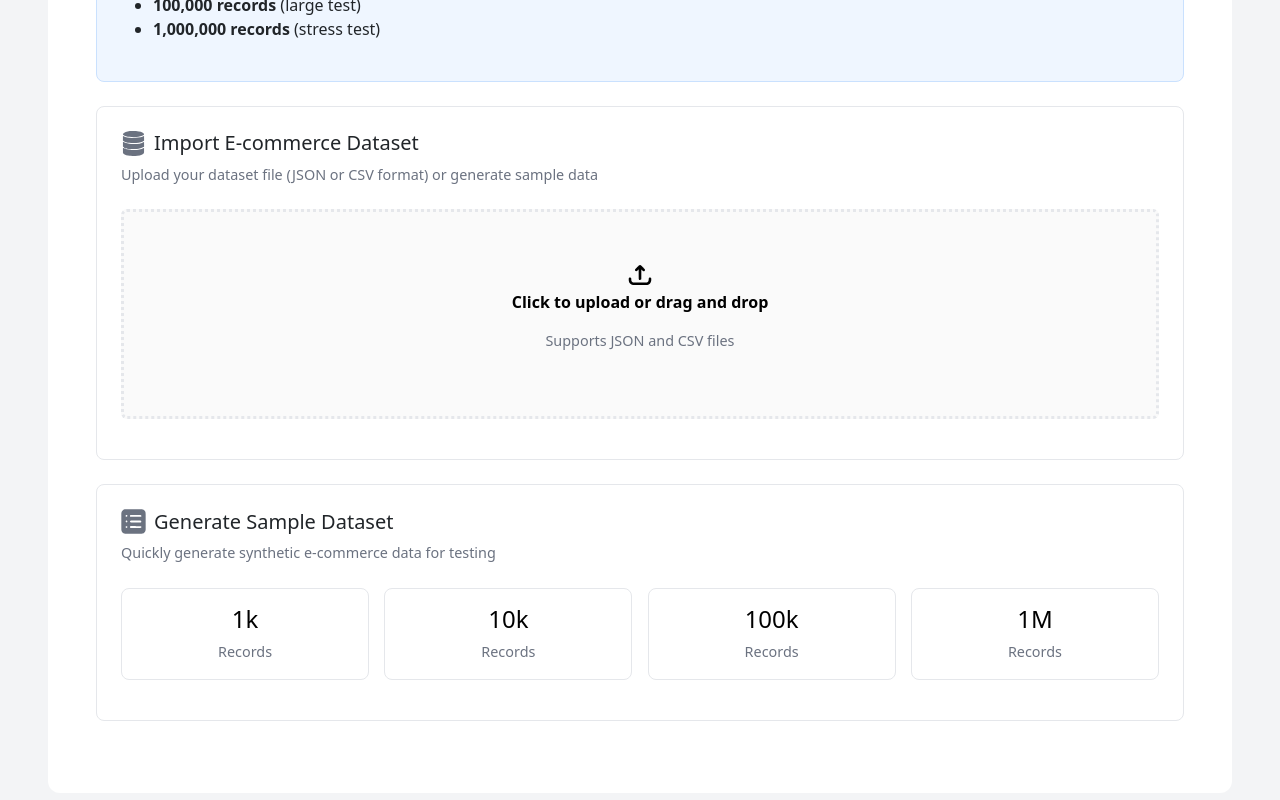
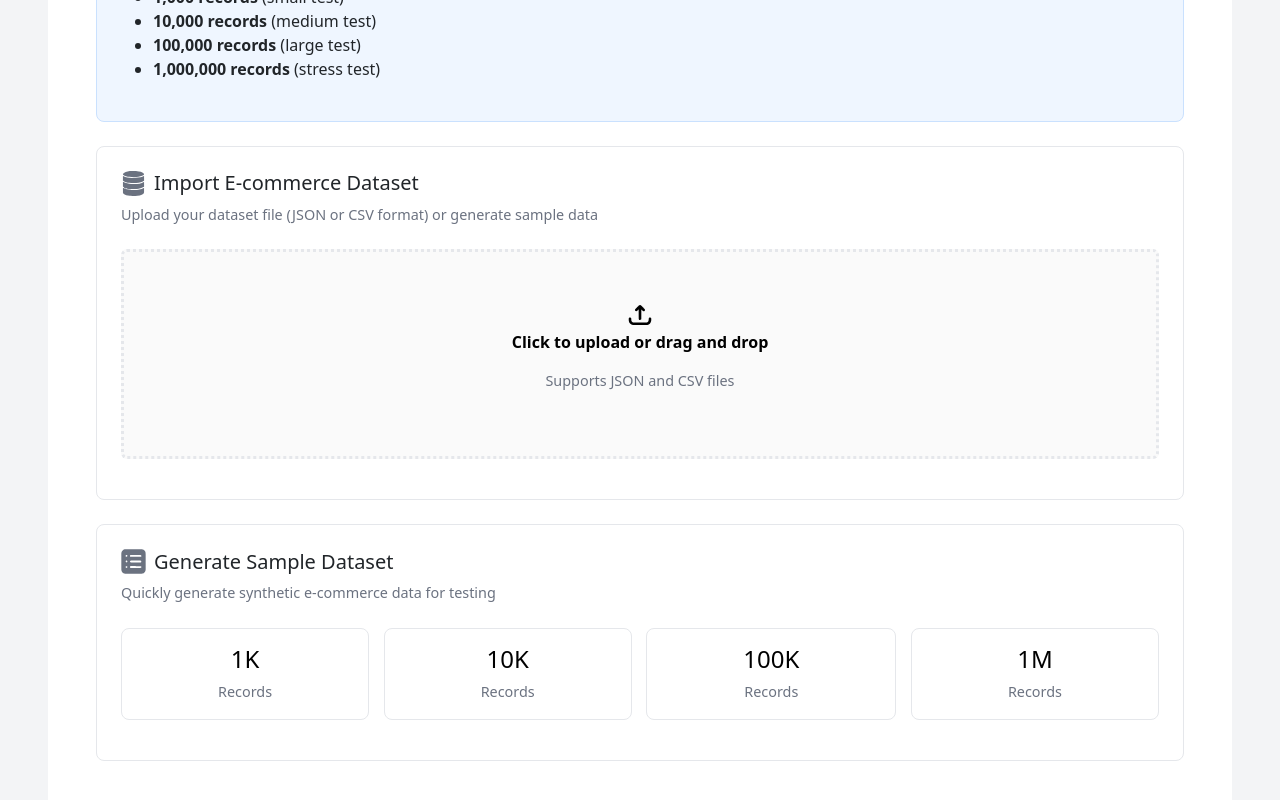
Before and after one commit to AndriQuinn/performance-profiler-web-app, a React (Vite) app: page / in a window 1280 px wide. Shown: the part 526-1326 px from the top of the page. Built offline with nearby package versions, Linux system fonts and the light colour scheme.

Commit message:
FIx isssue & Refactor

```diff
--- a/src/App.css
+++ b/src/App.css
@@ -91,11 +91,13 @@
   border: 1px solid var(--gray-border) !important;
   border-radius: 8px !important;
   padding: 0rem 3rem !important;
-  transition: border 0.3s ease, color 0.3s ease !important;
+  transition: border 0.3s ease,
+              background-color 0.3s ease !important;
 }
 
 .button-default:hover {
   border: 1px solid #0d6efd !important;
+  background-color: var(--blue) !important;
 }
 
 .yellow-bg {
--- /dev/null
+++ b/src/context/DataProvider.jsx
@@ -0,0 +1,57 @@
+import { useState,useRef, useEffect } from 'react';
+import { useGenerateTable } from '../hooks/useGenerateTable';
+import { DataContext } from './DataContext'
+
+export function DataProvider({ children }) {
+
+    // -- Worker reference --
+    const workerRef = useRef(null)
+    const tableWorkerRef = useRef(null)
+
+    // -- State --
+    const [ metrics, setMetrics ] = useState(null)
+    const [ datasetTable, setDatasetTable ] = useState(null)
+    const [ datasetArr, setDatasetArr ] = useState(null)
+    const [ benchmarkResult, setBenchmarkResult ] = useState(null)
+    let size = null
+
+    // Create worker once the app starts
+    useEffect(() => {
+        workerRef.current = new Worker(new URL('../workers/worker.js', import.meta.url), { type: 'module' });
+        tableWorkerRef.current = new Worker(new URL('../workers/tableWorker.js', import.meta.url), { type: 'module' });
+
+        // -- Worker Receiver --
+        workerRef.current.onmessage = (e) => {
+        const { type, newResult, newMetrics, newDatasetArr } = e.data;
+
+            if (type === 'GENERATED') setDatasetArr(newDatasetArr);
+            if (type === 'BENCHMARK_RESULT') {
+            setBenchmarkResult(newResult)};
+            setMetrics(newMetrics)
+            }
+
+        // -- Table Worker Receiver --
+        tableWorkerRef.current.onmessage = (e) => {
+        const { type, newDatasetTable } = e.data
+        if (type === 'NEW_TABLE') setDatasetTable(newDatasetTable)
+        }
+
+        // Clean up
+        return  () => {
+        workerRef.current.terminate()
+        tableWorkerRef.current.terminate()
+        }
+
+    },[])
+
+  return (
+    <DataContext.Provider value={{
+      workerRef, tableWorkerRef,
+      metrics, setMetrics,
+      datasetArr, datasetTable,
+      benchmarkResult, setBenchmarkResult
+      }}>
+      {children}
+    </DataContext.Provider>
+  );
+}
--- a/src/hooks/useBenchmark.js
+++ b/src/hooks/useBenchmark.js
@@ -2,12 +2,12 @@ import { DataContext } from '../context/DataContext'
 import { useContext } from 'react';
 
 export function useBenchmark() {
-//   const navigate = useNavigate()
+
   const { workerRef, benchmarkResult } = useContext(DataContext);
 
+  // Send worker
   const runBenchmark = (attempts, hybridSearch ) => {
     workerRef.current.postMessage({type: 'RUN_BENCHMARK', payload: { attempts, hybridSearch }})
-    // navigate("/viewResults")
   }
 
   return { runBenchmark,  benchmarkResult }
--- a/src/hooks/useGenerate.js
+++ b/src/hooks/useGenerate.js
@@ -6,7 +6,7 @@ export function useGenerate() {
 
   const generate = (size) => {
     // Send worker
-    workerRef.current.postMessage({type: 'GENERATE', payload: {size}})
+    workerRef.current.postMessage({ type: 'GENERATE', payload: {size} })
     sessionStorage.setItem("size",size)
   }
 
--- a/src/main.jsx
+++ b/src/main.jsx
@@ -3,7 +3,7 @@ import { createRoot } from 'react-dom/client'
 import './index.css'
 import App from './App.jsx'
 import 'bootstrap/dist/css/bootstrap.min.css';
-import { DataProvider } from './context/DataContext';
+import { DataProvider } from './context/DataProvider.jsx';
 
 createRoot(document.getElementById('root')).render(
   <StrictMode>
--- a/src/pages/Home.jsx
+++ b/src/pages/Home.jsx
@@ -71,7 +71,7 @@ const InstructionSection = () => {
                     <li> Upload your own dataset (CSV or JSON) </li>
                     <li> Generate a sample dataset automatically </li>
                 </ul>
-                {/* <p> Each dataset record should contain the following fields: <b> SKU, Name, Category, Price, Stock </b> </p> */}
+                <p> Each dataset record should contain the following fields: <b> SKU, Name, Category, Price, Stock </b> </p>
                 <p> Recommended dataset sizes: </p>
                 <ul>
                     <li> <b> 1,000 records </b> (small test) </li>
@@ -143,14 +143,12 @@ const ImportDatasetSection = () => {
     )
 }
 
-const SampleDataSection = ( {
-    navigate,
-} ) => {
+const SampleDataSection = ({ navigate }) => {
     const { datasetArr, generate } = useGenerate() // Data context
-    const [loading, setLoading] = useState(null); // Loading state
+    const [isLoading, setLoading] = useState(null); // Loading state
 
     // Generate data handler
-    const handleGenerateDate = (size) => {
+    const handleGenerateData = (size) => {
         setLoading(size)
         generate(size)
     }
@@ -173,10 +171,42 @@ const SampleDataSection = ( {
                         <p className='my-2 second-font-color'> Quickly generate synthetic e-commerce data for testing </p>
                     </div>
                     <div  className='d-flex flex-column flex-lg-row justify-content-between align-items-center my-3'>
+                        <GenerateDataButton
+                            label={"1K"}
+                            handleGenerateData={handleGenerateData}
+                            size={1e3}
+                            isLoading={isLoading}
+                        />
+                        <GenerateDataButton
+                            label={"10K"}
+                            handleGenerateData={handleGenerateData}
+                            size={1e4}
+                            isLoading={isLoading}
+                        />
+                        <GenerateDataButton
+                            label={"100K"}
+                            handleGenerateData={handleGenerateData}
+                            size={1e5}
+                            isLoading={isLoading}
+                        />
+                        <GenerateDataButton
+                            label={"1M"}
+                            handleGenerateData={handleGenerateData}
+                            size={1e6}
+                            isLoading={isLoading}
+                        />
+                    </div>
+                </div>
+            </Container>
+        </>
+    )
+}
 
-                        {/* Generate Data Buttons */}
-                        <Button disabled={loading !== null} className='d-flex justify-content-center button-default' onClick={ () => handleGenerateDate(1e3) }>
-                            {loading === 1e3 ? (
+const GenerateDataButton = ({ label, handleGenerateData, size, isLoading }) => {
+    return(<>
+        <Button disabled={isLoading !== null} className='d-flex justify-content-center button-default' onClick={ () => handleGenerateData(size) }>
+            {isLoading === size?
+            (
                 <div className='py-4 d-flex flex-column justify-content-center align-items-center px-5'>
                     <Spinner
                     as="span"
@@ -185,73 +215,17 @@ const SampleDataSection = ( {
                     role="status"
                     aria-hidden="true"
                 />
-                            </div>)
+                </div>
+            )
             : (
                 <div className='py-3 d-flex flex-column justify-content-center align-items-center px-5'>
-                                    <h4 className='mb-2'>1k </h4>
+                    <h4 className='mb-2'>{label} </h4>
                     <p className='my-0 second-font-color'> Records </p>
                 </div>
                 )}
         </Button>
-                        <Button disabled={loading !== null} className='d-flex justify-content-center button-default' onClick={ () => handleGenerateDate(1e4) }>
-                            {loading === 1e4 ? (
-                                <div className='py-4 d-flex flex-column justify-content-center align-items-center px-5'>
-                                    <Spinner
-                                    as="span"
-                                    animation="border"
-                                    size="sm"
-                                    role="status"
-                                    aria-hidden="true"
-                                />
-                            </div>)
-                             : (
-                                <div className='py-3 d-flex flex-column justify-content-center align-items-center px-5'>
-                                    <h4 className='mb-2'> 10k </h4>
-                                    <p className='my-0 second-font-color'> Records </p>
-                                </div>
-                             )}
-                        </Button>
-                        <Button disabled={loading !== null} className='d-flex justify-content-center button-default' onClick={ () => handleGenerateDate(1e5) }>
-                            {loading === 1e5? (
-                                <div className='py-4 d-flex flex-column justify-content-center align-items-center px-5'>
-                                    <Spinner
-                                    as="span"
-                                    animation="border"
-                                    size="sm"
-                                    role="status"
-                                    aria-hidden="true"
-                                />
-                            </div>)
-                             : (
-                                <div className='py-3 d-flex flex-column justify-content-center align-items-center px-5'>
-                                    <h4 className='mb-2'>100k </h4>
-                                    <p className='my-0 second-font-color'> Records </p>
-                                </div>
-                             )}
-                        </Button>
-                        <Button disabled={loading !== null} className='d-flex justify-content-center button-default' onClick={ () => handleGenerateDate(1e6) }>
-                             {loading === 1e6? (
-                                <div className='py-4 d-flex flex-column justify-content-center align-items-center px-5'>
-                                    <Spinner
-                                    as="span"
-                                    animation="border"
-                                    size="sm"
-                                    role="status"
-                                    aria-hidden="true"
-                                />
-                            </div>)
-                             : (
-                                <div className='py-3 d-flex flex-column justify-content-center align-items-center px-5'>
-                                    <h4 className='mb-2'>1M </h4>
-                                    <p className='my-0 second-font-color'> Records </p>
-                                </div>
-                             )}
-                        </Button>
-                    </div>
-                </div>
-            </Container>
-        </>
-    )
+
+    </>)
 }
 
 export default Home
--- a/src/pages/RunBenchmark.jsx
+++ b/src/pages/RunBenchmark.jsx
@@ -11,6 +11,7 @@ import { useGenerateTable } from '../hooks/useGenerateTable';
 
 const RunBenchamark = () => {
 
+    // -- State --
     const [attempts,setAttempts] = useState(1e4) // Default Search Attempts
     const [selectedAlgo,setSelectedAlgo] = useState("Interpolation-Binary") // Selected algorithm state
 
@@ -99,27 +100,32 @@ const StartBenchmarkSection = ({
     attempts,
 }) => {
 
+    // -- Use Data --
+    const { benchmarkResult, datasetArr, datasetTable } = useData()
+    const { generateTable } = useGenerateTable()
+    const { getTable } = useTable()
+    const { runBenchmark } = useBenchmark()
+    const navigate = useNavigate()
 
-    const { benchmarkResult, datasetArr } = useData()
-    const { datasetTable } = useTable()
-    const navigate = useNavigate()
-    const { runBenchmark } = useBenchmark()
+    // -- State --
     const [ isloading, setLoading ] = useState(false); // Loading state
     const [ isShow, setShow] = useState(false)
     const [limiter, setLimiter] = useState(1)
-    const { generateTable } = useGenerateTable()
-    const { getTable } = useTable()
 
-
+    // Handler
     const benchmarkHandler = ( attempts,hybridSearch ) => {
         setLoading(true)
         runBenchmark(attempts, hybridSearch)
     }
 
+    // -- Side Effects --
+
+    // Watch Limiter - Get the new table when limiter changed
     useEffect(() => {
         getTable(limiter)
     }, [limiter])
 
+    // Generate the table + Get the 100 rows
     useEffect(() => {
         if (datasetArr) {
             generateTable(datasetArr)
@@ -127,7 +133,7 @@ const StartBenchmarkSection = ({
         }
       },[datasetArr])
 
-
+    // Navigate to result page after benchmark
     useEffect(() => {
         if (!benchmarkResult) return;
         setLoading(false)
@@ -144,7 +150,6 @@ const StartBenchmarkSection = ({
                     <p className='my-0 second-font-color'> Total Records </p>
                 </div>
             </div>
-
 
             <div className='d-flex flex-column flex-lg-row align-items-center justify-content-center mt-3 my-lg-0'>
                 {/* View Dataset Button */}
@@ -206,9 +211,11 @@ const ImplmentationSection = ( {
     setAttempts
 } ) => {
 
+    // -- State --
     const [warningState, setWarningState] = useState(false)
     const [warning, setWarning] = useState(false)
 
+    // Handler
     const setAttemptsHander = (value) => {
         if (value >= 1e6+1) { // No more than 1M
             setWarningState(true)
@@ -302,12 +309,13 @@ const BenchmarkInformationSection = () => {
 }
 
 const DataTable = ({ table }) => {
-    const headers = ['SKU', 'Name', 'Category', 'Price', 'Stock']
-    const rows = table.slice(0)     // rest are data rows
+    const headers = ['SKU', 'Name', 'Category', 'Price', 'Stock'] // Headers
+    const rows = table.slice(0)     // Rest are data rows
 
     return (
         <Table striped bordered hover responsive className='p-5'>
             <thead>
+                {/* Headers */}
                 <tr>
                 {headers.map((header, i) => (
                     <th key={i}>{header}</th>
@@ -315,6 +323,7 @@ const DataTable = ({ table }) => {
                 </tr>
             </thead>
             <tbody>
+                {/* Rows */}
                 {rows.map((row, i) => (
                 <tr key={i}>
                     {row.map((cell, j) => (
@@ -327,15 +336,20 @@ const DataTable = ({ table }) => {
     )
 }
 
-const DatasetModal = ({ show, setShow, dataset, limiter, setLimiter, handlePagination }) => {
-    if (!dataset) return;
+const DatasetModal = ({ show, setShow, dataset, limiter, setLimiter }) => {
+    if (!dataset) return null;
 
     // -- Datasets --
     const uniformDataset = dataset.uniformTable
     const nonUniformDataset = dataset.nonUniformTable
 
     // -- State -- eg. uniform or non uniform
-    const [table, setTable] = useState(uniformDataset)
+    const [mode, setMode] = useState('uniform')
+    const table = mode === 'uniform' ? dataset.uniformTable : dataset.nonUniformTable
+
+    // -- Config --
+    const SIZE = Number(sessionStorage.getItem("size"))
+    const ROW_NUM = 100
 
     return (<>
 
@@ -354,19 +368,26 @@ const DatasetModal = ({ show, setShow, dataset, limiter, setLimiter, handlePagin
             </Modal.Header>
 
             <Modal.Body style={{ maxHeight: '60vh', overflowY: 'auto' }}>
+                {/* Uniform and Non Uniform Toggle */}
                 <div className='d-flex w-100 gap-2 mb-3'>
-                    <Button className='flex-fill transparent border-gray-hover-gray'  onClick={() => setTable(uniformDataset)}>Uniform </Button>
-                    <Button className='flex-fill transparent border-gray-hover-gray'  onClick={() => setTable(nonUniformDataset)}>Non-Uniform </Button>
+                    <Button className='flex-fill transparent border-gray-hover-gray'  onClick={() => setMode('uniform')}>Uniform </Button>
+                    <Button className='flex-fill transparent border-gray-hover-gray'  onClick={() => setMode('nonUniform')}>Non-Uniform </Button>
                 </div>
+                {/* Render Table */}
                 <DataTable table={table}/>
             </Modal.Body>
 
             <Modal.Footer className='d-flex justify-content-between '>
-                <Button  className='transparent border-gray-hover-gray' variant="secondary" onClick={() => setLimiter(limiter - 1)}>{"<"}</Button>
-                <p> Current Page: {limiter}</p>
-                <Button  className='transparent border-gray-hover-gray' variant="secondary" onClick={() => setLimiter(limiter + 1)}> {">"} </Button>
+                <Button className={ limiter <= 1 ? "invisible disabled" : 'transparent border-gray-hover-gray' } onClick={() => setLimiter(limiter - 1)}>
+                    {"<"} Previous
+                </Button>
+                <p className='second-font-color'> Page {limiter} of {SIZE / ROW_NUM} </p>
+                <Button className={ limiter >= (SIZE / ROW_NUM) ? "invisible disabled" : 'transparent border-gray-hover-gray' } onClick={() => setLimiter(limiter + 1)}>
+                    Next {">"}
+                </Button>
             </Modal.Footer>
         </Modal>
+
     </>)
 }
 
--- a/src/workers/tableWorker.js
+++ b/src/workers/tableWorker.js
@@ -13,21 +13,19 @@ self.onmessage = (e) => {
 
     switch(type) {
         case 'GENERATE_TABLE':
-            const { datasetArr } = payload // Extract the datasetArr
+            const { datasetArr } = payload // Extract the key from the arr
             uniformTable = generateTable(datasetArr.uniformArr)
             nonUniformTable = generateTable(datasetArr.nonUniformArr)
             break
 
         case 'GET_TABLE':
-            const { limiter } = payload // Extract the datasetArr
-            const newUniformTable = uniformTable.slice((limiter*ROW_NUM)-OFFSET,limiter * ROW_NUM)
-            const newNonUniformTable = nonUniformTable.slice((limiter*ROW_NUM)-OFFSET,limiter * ROW_NUM)
+            const { limiter } = payload
             const newDatasetTable = {
-                uniformTable: newUniformTable,
-                nonUniformTable: newNonUniformTable
+                uniformTable: uniformTable.slice((limiter*ROW_NUM)-OFFSET,limiter * ROW_NUM),
+                nonUniformTable: nonUniformTable.slice((limiter*ROW_NUM)-OFFSET,limiter * ROW_NUM)
             }
 
-            self.postMessage({ type: 'NEW_TABLE',  newDatasetTable }) // Return the new table
+            self.postMessage({ type: 'NEW_TABLE',  newDatasetTable })
             break
     }
 }
```
Also changed, not shown: src/context/DataContext.jsx (+2 -51 lines), src/pages/ViewResults.jsx (+7 -12 lines), src/workers/worker.js (renamed from src/utils/worker.js, +5 -3 lines). Lines whose indentation alone changed are shown as unchanged.
